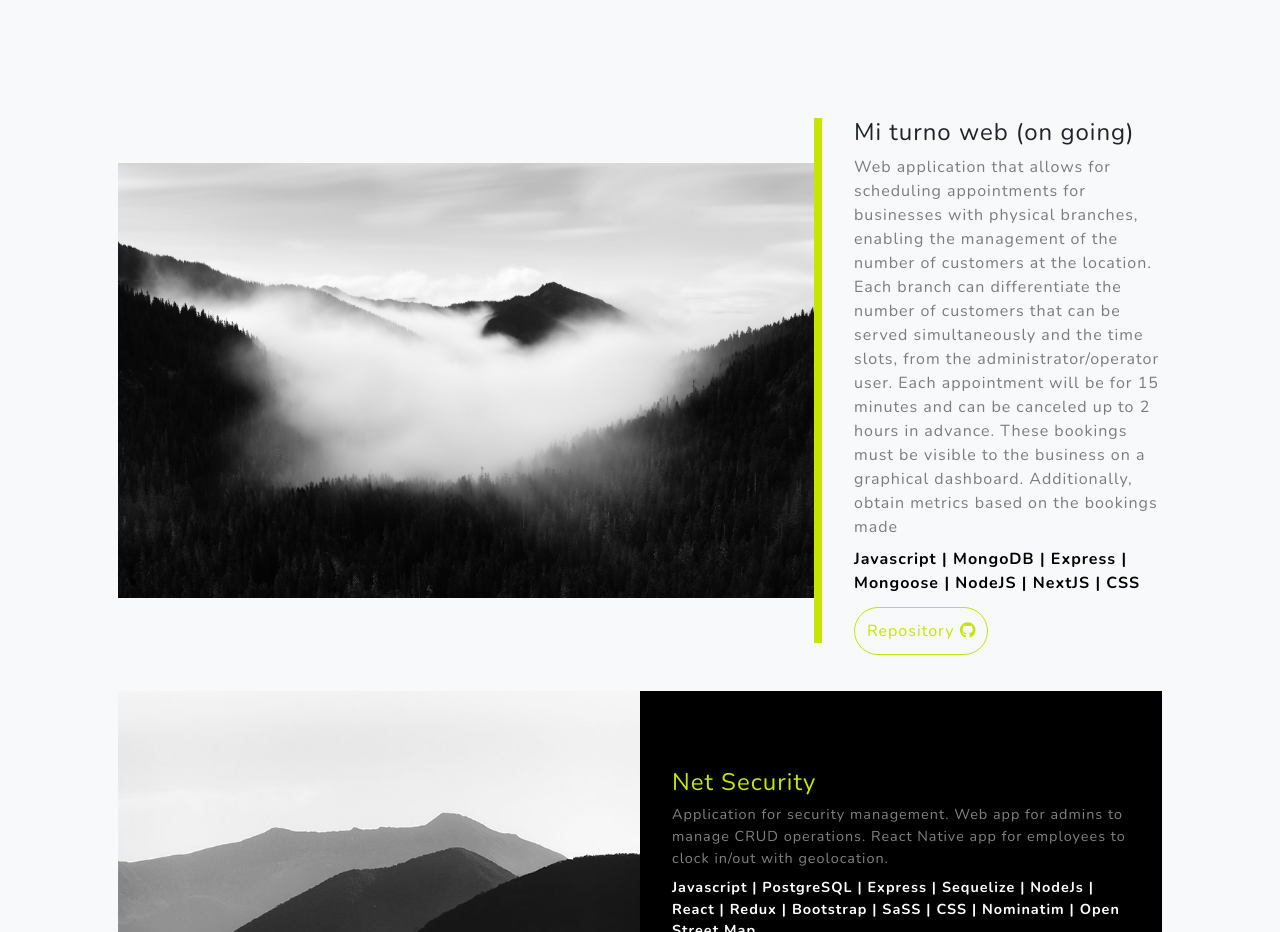
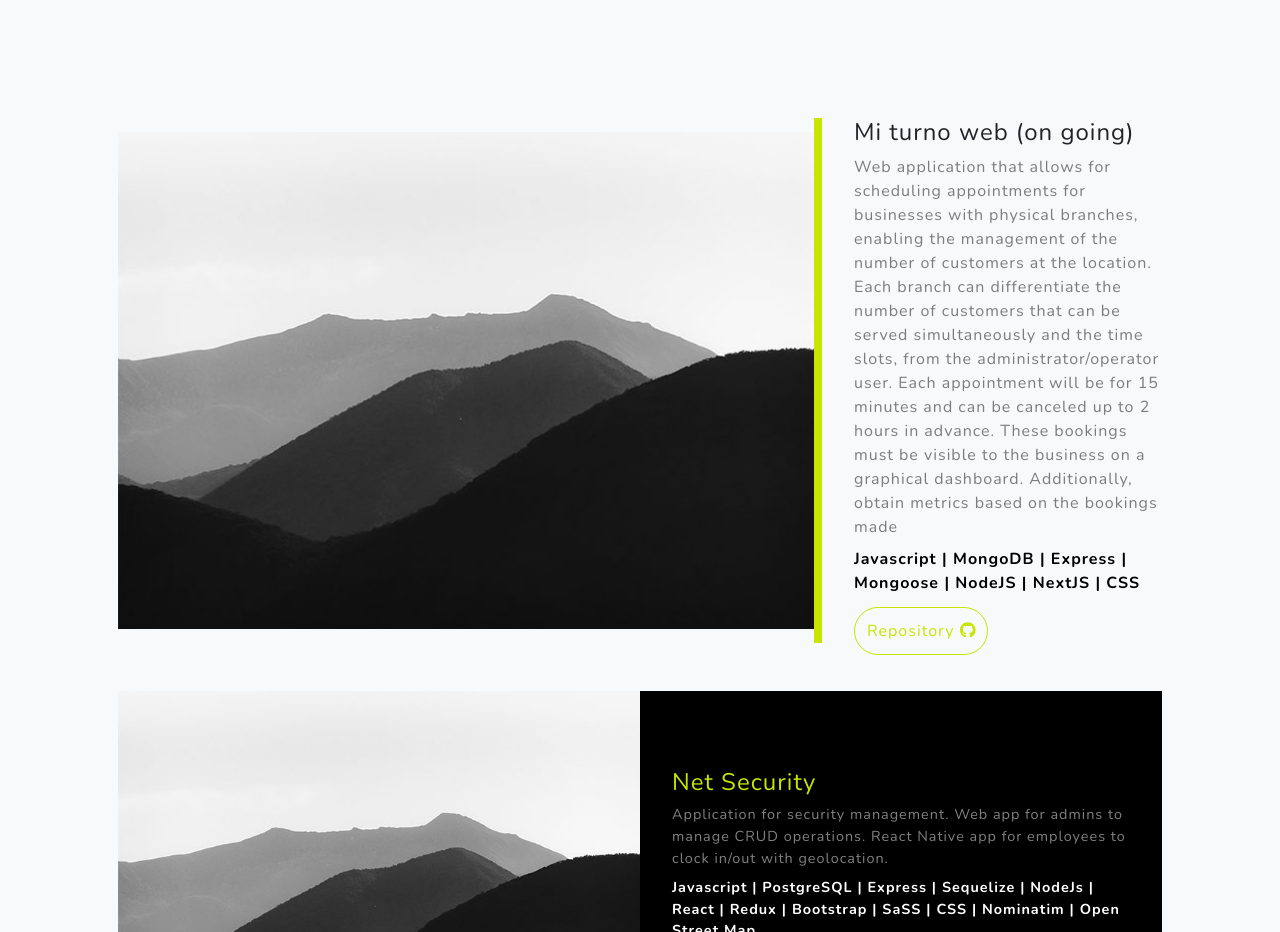
Before and after one commit to afcarrillo/portfolio, a Next.js app: page / in a window 1280 px wide. Shown: the part 1240-2172 px from the top of the page. Built offline with nearby package versions, Linux system fonts and the light colour scheme.

Commit message:
arreglando deploy en vercel

```diff
--- a/pages/components/ProjectActual.jsx
+++ b/pages/components/ProjectActual.jsx
@@ -1,4 +1,5 @@
 import Image from "next/image";
+import demoPic from "../../public/img/demo-image-01.jpg";
 
 export default function ProjectActual({ project }) {
   return (
@@ -6,7 +7,7 @@ export default function ProjectActual({ project }) {
       <div className="col-xl-8 col-lg-7">
         <Image
           className="img-fluid mb-3 mb-lg-0"
-          src={project.image}
+          src={demoPic}
           alt="screenshot"
           placeholder="blur"
         />
--- a/pages/components/ProjectItem.jsx
+++ b/pages/components/ProjectItem.jsx
@@ -1,8 +1,9 @@
 import Image from "next/image";
 
-export default function ProjectItem({ project, i }) {
-  return (
+export default function ProjectItem({ projects }) {
+  return projects.map((project, i) => (
     <div
+      key={i}
       className={
         i % 2
           ? "row gx-0 justify-content-center"
@@ -38,5 +39,5 @@ export default function ProjectItem({ project, i }) {
         </div>
       </div>
     </div>
-  );
+  ));
 }
--- a/pages/components/Projects.jsx
+++ b/pages/components/Projects.jsx
@@ -1,16 +1,14 @@
 import ProjectItem from "./ProjectItem";
 import ProjectActual from "./ProjectActual";
 
-import { actualProject, projects } from "@/utils/projects";
+import { actualProject, projects } from "../../utils/projects";
 
 export default function Projects() {
   return (
     <section className="projects-section bg-light" id="projects">
       <div className="container px-4 px-lg-5">
         <ProjectActual project={actualProject} />
-        {projects.map((project, index) => (
-          <ProjectItem key={index} project={project} i={index} />
-        ))}
+        <ProjectItem projects={projects} />
       </div>
     </section>
   );
```
